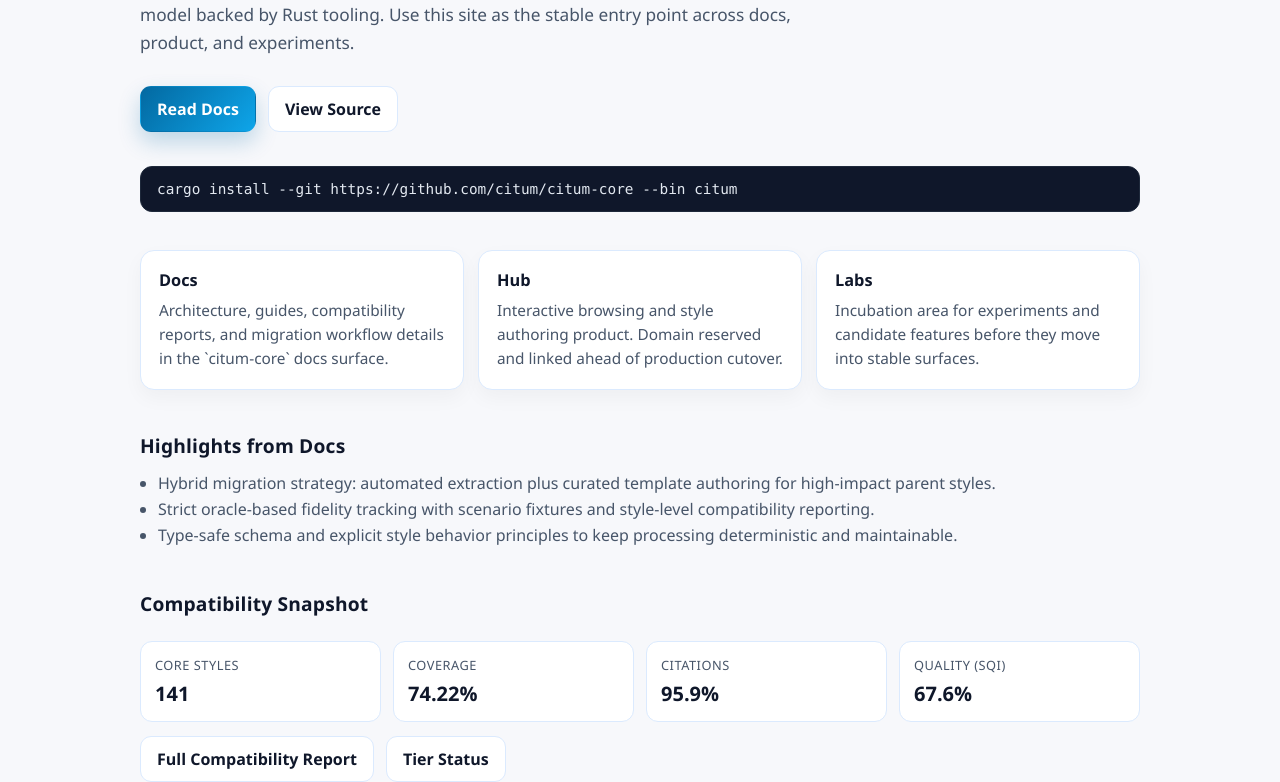
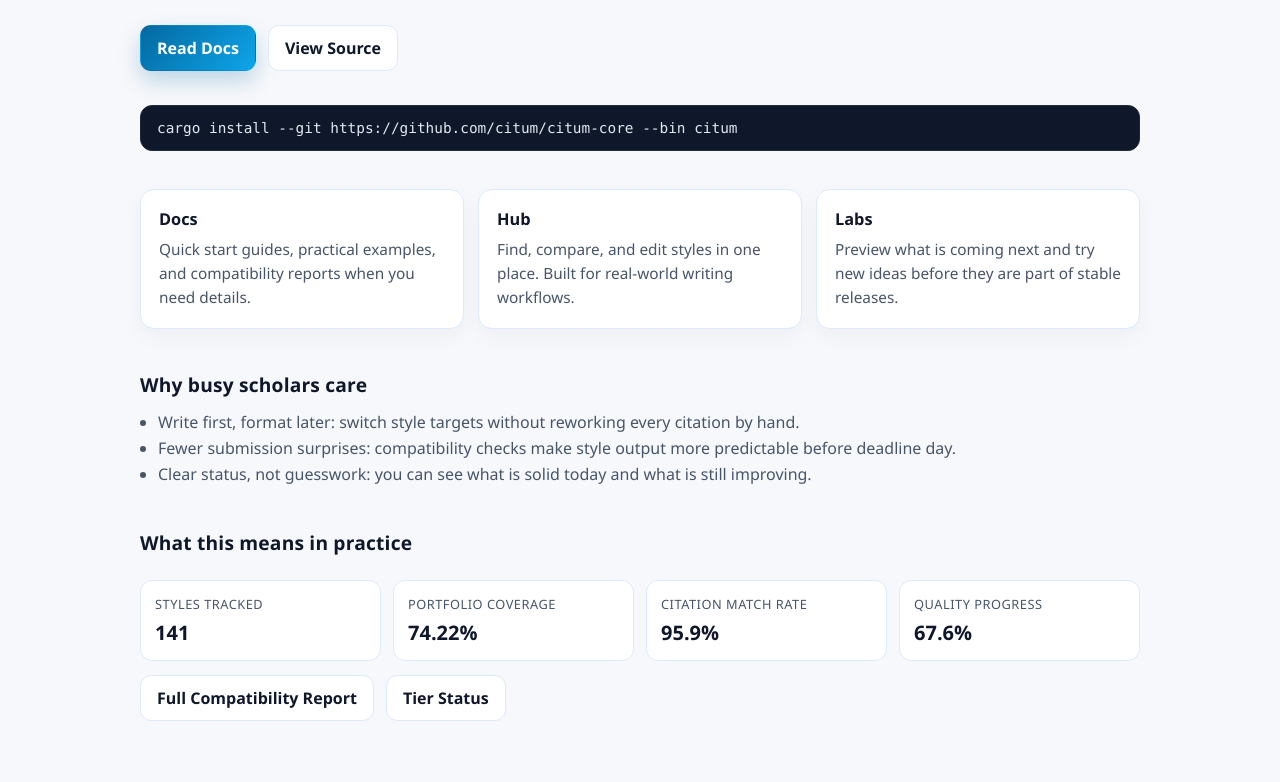
Before and after one commit to citum/citum-org, a plain HTML site: page index.html in a window 1280 px wide. Shown: the part 237-1019 px from the top of the page. After the commit the page ends 958 px from the top, so only its background shows below. Drawn offline with Linux system fonts and the light colour scheme.

Commit message:
feat(web): recast apex messaging for scholars
Rewrite apex copy from implementation-oriented language to scholar outcomes: less formatting overhead, fewer submission surprises, and clearer readiness signals.

```diff
--- a/index.html
+++ b/index.html
@@ -194,8 +194,8 @@
     </div>
   </header>
   <main class="wrap">
-    <h1>Declarative citations for modern publishing</h1>
-    <p class="lead">Citum moves citation styling from procedural XML toward a type-safe, YAML-native model backed by Rust tooling. Use this site as the stable entry point across docs, product, and experiments.</p>
+    <h1>Spend less time fixing citations</h1>
+    <p class="lead">Citum helps you keep writing while citation formatting stays under control. Move across journal styles with less manual cleanup and more confidence that output is correct.</p>
     <div class="cta-row">
       <a class="btn primary" href="https://docs.citum.org">Read Docs</a>
       <a class="btn secondary" href="https://github.com/citum/citum-core">View Source</a>
@@ -206,41 +206,41 @@
     <section class="grid" aria-label="Surfaces">
       <article class="card">
         <h2>Docs</h2>
-        <p>Architecture, guides, compatibility reports, and migration workflow details in the `citum-core` docs surface.</p>
+        <p>Quick start guides, practical examples, and compatibility reports when you need details.</p>
       </article>
       <article class="card">
         <h2>Hub</h2>
-        <p>Interactive browsing and style authoring product. Domain reserved and linked ahead of production cutover.</p>
+        <p>Find, compare, and edit styles in one place. Built for real-world writing workflows.</p>
       </article>
       <article class="card">
         <h2>Labs</h2>
-        <p>Incubation area for experiments and candidate features before they move into stable surfaces.</p>
+        <p>Preview what is coming next and try new ideas before they are part of stable releases.</p>
       </article>
     </section>
 
-    <h2 class="section-title">Highlights from Docs</h2>
+    <h2 class="section-title">Why busy scholars care</h2>
     <ul class="list">
-      <li>Hybrid migration strategy: automated extraction plus curated template authoring for high-impact parent styles.</li>
-      <li>Strict oracle-based fidelity tracking with scenario fixtures and style-level compatibility reporting.</li>
-      <li>Type-safe schema and explicit style behavior principles to keep processing deterministic and maintainable.</li>
+      <li>Write first, format later: switch style targets without reworking every citation by hand.</li>
+      <li>Fewer submission surprises: compatibility checks make style output more predictable before deadline day.</li>
+      <li>Clear status, not guesswork: you can see what is solid today and what is still improving.</li>
     </ul>
 
-    <h2 class="section-title">Compatibility Snapshot</h2>
+    <h2 class="section-title">What this means in practice</h2>
     <div class="snapshot" aria-label="Compatibility Snapshot">
       <div class="metric">
-        <div class="k">Core Styles</div>
+        <div class="k">Styles Tracked</div>
         <div class="v">141</div>
       </div>
       <div class="metric">
-        <div class="k">Coverage</div>
+        <div class="k">Portfolio Coverage</div>
         <div class="v">74.22%</div>
       </div>
       <div class="metric">
-        <div class="k">Citations</div>
+        <div class="k">Citation Match Rate</div>
         <div class="v">95.9%</div>
       </div>
       <div class="metric">
-        <div class="k">Quality (SQI)</div>
+        <div class="k">Quality Progress</div>
         <div class="v">67.6%</div>
       </div>
     </div>
```
Also changed, not shown: site/index.html (+14 -14 lines).
